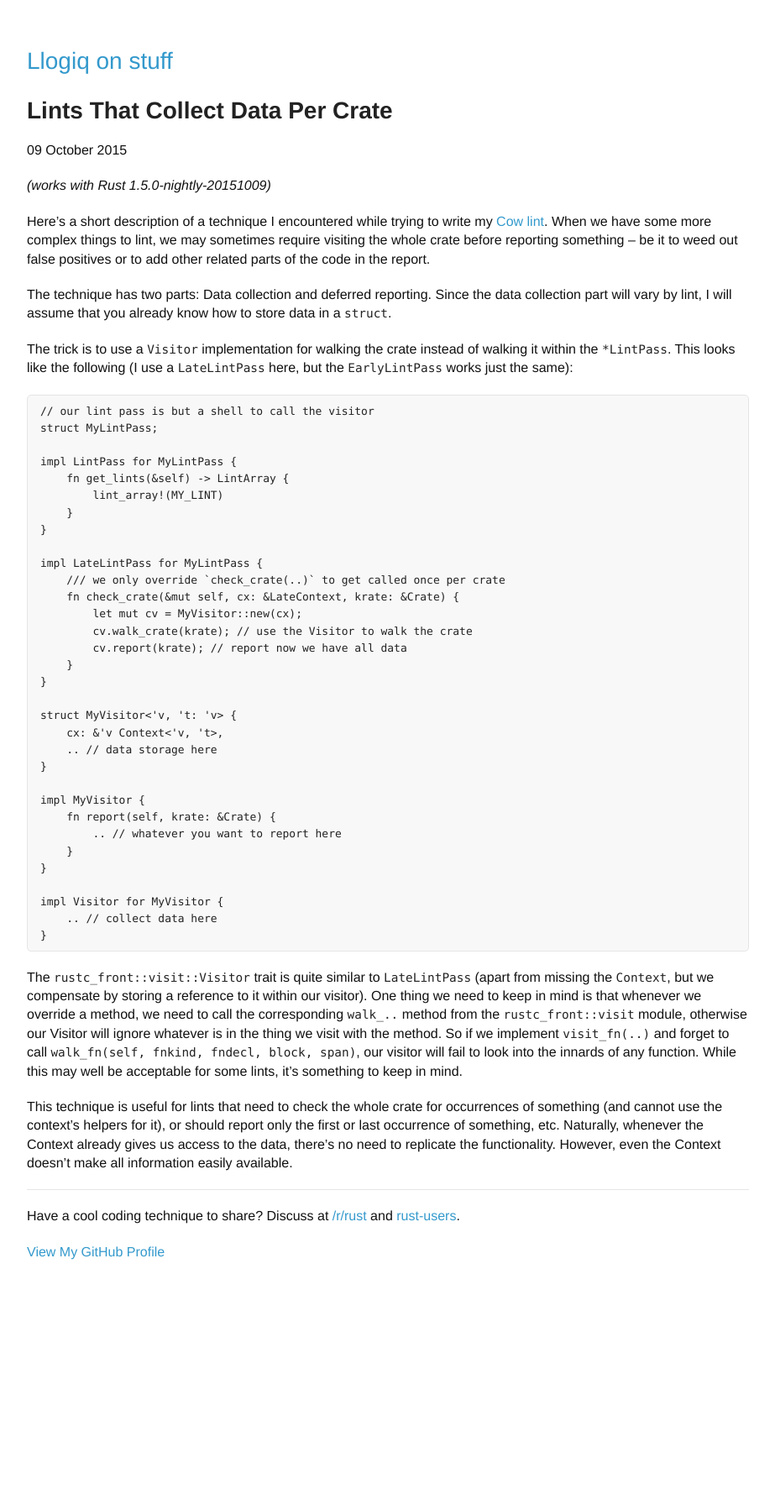
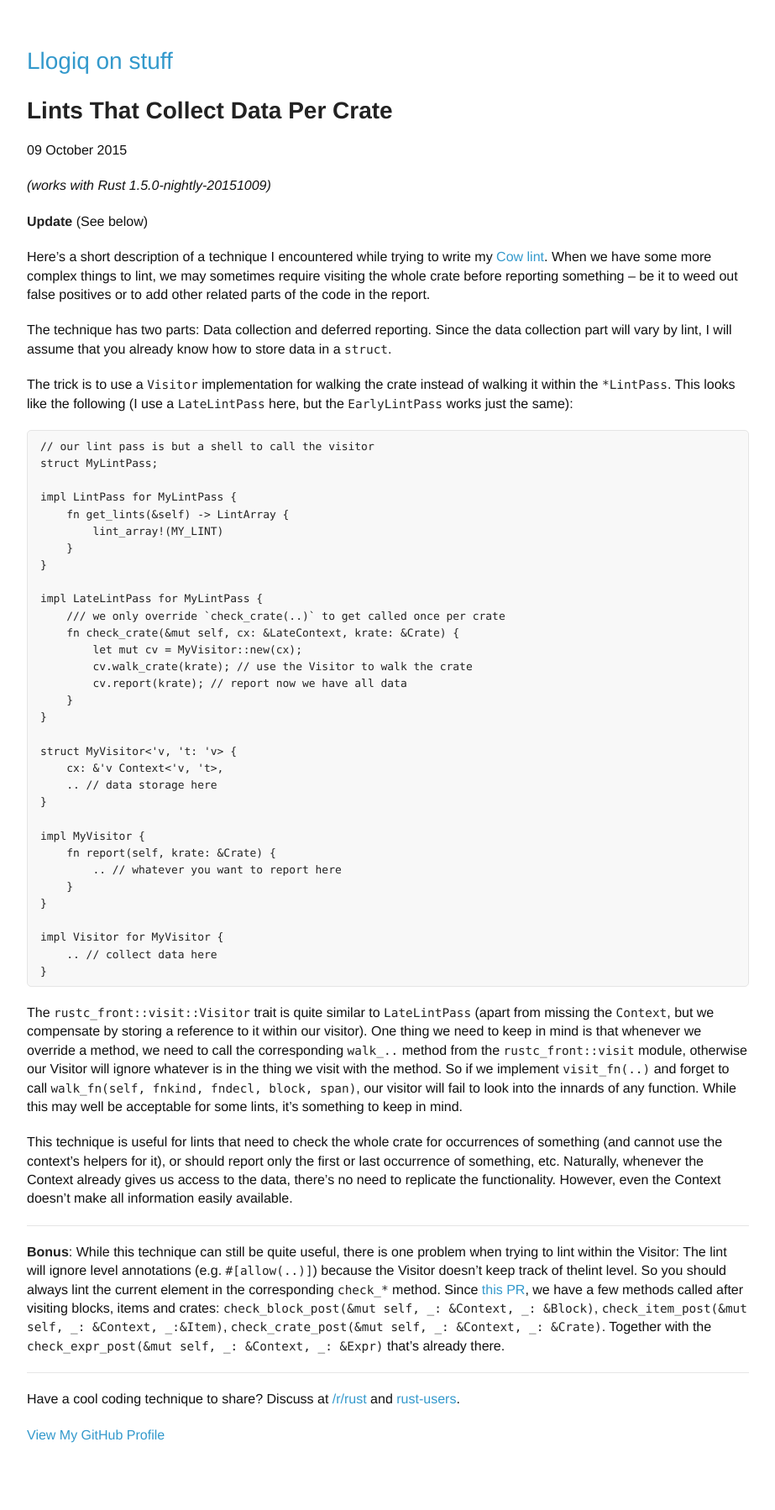
Before and after one commit to llogiq/llogiq.github.io, a Jekyll site: the page built from _posts/2015-10-09-lint-data.md, in a window 1280 px wide. Shown: the whole page at 84% size, without its empty margins (178-1101 px from the left). Built offline with Jekyll 4.4.1, drawn with Linux system fonts in a browser that asks for light colours; before the commit the page ends 1580 px from its top, so only the background shows below that.

Commit message:
added new lint methods

```diff
--- a/_posts/2015-10-09-lint-data.md
+++ b/_posts/2015-10-09-lint-data.md
@@ -3,6 +3,8 @@ title: Lints That Collect Data Per Crate
 ---
 
 *(works with Rust 1.5.0-nightly-20151009)*
+
+**Update** (See below)
 
 Here's a short description of a technique I encountered while trying to write my [Cow lint](https://internals.rust-lang.org/t/needs-more-cow-bell/2612). When we have some more complex things to lint, we may sometimes require visiting the whole crate before reporting something – be it to weed out false positives or to add other related parts of the code in the report.
 
@@ -51,4 +53,8 @@ This technique is useful for lints that need to check the whole crate for occurr
 
 ----
 
+**Bonus**: While this technique can still be quite useful, there is one problem when trying to lint within the Visitor: The lint will ignore level annotations (e.g. `#[allow(..)]`) because the Visitor doesn't keep track of thelint level. So you should always lint the current element in the corresponding `check_*` method. Since [this PR](https://github.com/rust-lang/rust/pull/31562), we have a few methods called after visiting blocks, items and crates: `check_block_post(&mut self, _: &Context, _: &Block)`, `check_item_post(&mut self, _: &Context, _:&Item)`, `check_crate_post(&mut self, _: &Context, _: &Crate)`. Together with the `check_expr_post(&mut self, _: &Context, _: &Expr)` that's already there.
+
+----
+
 Have a cool coding technique to share? Discuss at [/r/rust](https://www.reddit.com/r/rust/comments/3o6u8q/blog_lints_that_collect_data_per_crate/) and [rust-users](https://users.rust-lang.org/t/blog-lints-that-collect-data-per-crate/3221).
```
